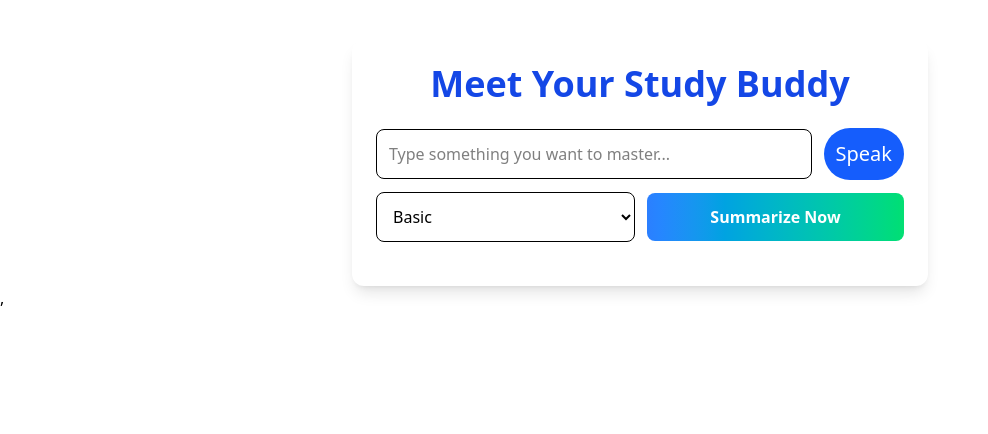
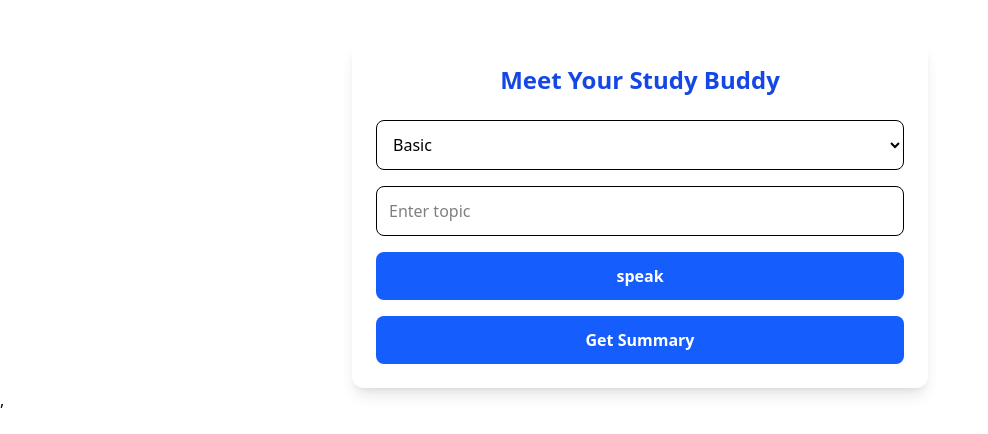
Before and after one commit to muskanatwork/ai-study-buddy, a React (Vite) app in the folder client/: page / in a window 1280 px wide. Shown: the top 434 px of the page, without its empty margins (0-988 px from the left). Built offline with nearby package versions, Linux system fonts and the light colour scheme.

Commit message:
created-dropdown

```diff
--- a/client/src/component/Summary.jsx
+++ b/client/src/component/Summary.jsx
@@ -1,3 +1,4 @@
+
 import { useState, useEffect } from "react";
 import { useNavigate } from "react-router-dom";
 
@@ -71,7 +72,9 @@ function SummaryQuiz() {
 
     const timer = setInterval(() => {
       setTimeLeft((prev) => {
-        if (prev === 1) handleSubmit();
+        if (prev === 1) {
+          handleSubmit();
+        }
         return prev - 1;
       });
     }, 1000);
@@ -101,8 +104,11 @@ function SummaryQuiz() {
     setPercentage(percent);
     setSubmitted(true);
     setTimeLeft(null);
+
     setShowQuiz(false);
   }
+
+
 
 function startListening() {
   const SpeechRecognition =
@@ -125,51 +131,47 @@ function SummaryQuiz() {
   recognition.start();
 }
 
+
+
+
   return (
     <div className="max-w-xl mx-auto mt-10 p-6 bg-white shadow-lg rounded-xl">
-      <h2 className="text-4xl font-extrabold text-center mb-6 text-blue-700">
-        Meet Your Study Buddy
-      </h2>
+      <h2 className="text-2xl font-bold text-center mb-6 text-blue-700">
+Meet Your Study Buddy      </h2>
 
-
-      <div className="flex flex-col gap-3 mb-5">
-
-        <div className="flex items-center gap-3">
-          <input
-            type="text"
-            placeholder="Type something you want to master..."
-            value={topic}
-            onChange={(e) => setTopic(e.target.value)}
-            className="flex-1 p-3 border rounded-lg outline-none focus:ring-2 focus:ring-blue-400"
-          />
-
-          <button
-            onClick={startListening}
-            className="p-3 bg-blue-600 hover:bg-blue-700 text-white rounded-full text-xl flex items-center justify-center"
-          >Speak
-            <i className="fa-solid fa-microphone"></i>
-          </button>
-        </div>
-
-        <div className="flex items-center gap-3">
       <select
         value={level}
         onChange={(e) => setLevel(e.target.value)}
-            className="p-3 border rounded-lg flex-1"
+        className="w-full p-3 border rounded-lg mb-4"
       >
         <option value="basic">Basic</option>
         <option value="intermediate">Intermediate</option>
         <option value="advanced">Advanced</option>
       </select>
 
+<input
+        type="text"
+        placeholder="Enter topic"
+        value={topic}
+        onChange={(e) => setTopic(e.target.value)}
+        className="w-full p-3 border rounded-lg mb-4 outline-none focus:ring-2 focus:ring-blue-400"
+      />
+      <button onClick={startListening}
+      className="w-full bg-blue-600 hover:bg-blue-700 text-white font-semibold py-3 rounded-lg transition"
+      >
+        <p>speak</p>
+       <i class="fa-solid fa-microphone"></i>
+      </button>
+
+      <div className="my-4"></div>
+
+      {/* SUMMARY BUTTON */}
       <button
         onClick={getSummary}
-            className="flex-1 bg-gradient-to-r from-blue-500 to-green-400 hover:opacity-90 text-white font-semibold p-3 rounded-lg transition"
+        className="w-full bg-blue-600 hover:bg-blue-700 text-white font-semibold py-3 rounded-lg transition"
       >
-            Summarize Now
+      Get Summary
       </button>
-        </div>
-      </div>
 
       {loading && <p className="text-center mt-4">Loading...</p>}
 
@@ -214,10 +216,11 @@ function SummaryQuiz() {
         </div>
       )}
 
+      {/* QUIZ */}
       {showQuiz && quiz.length > 0 && (
         <div className="mt-6 bg-gray-100 p-4 rounded-lg">
           <div className="text-center text-red-600 text-xl font-bold mb-4">
-             Time Left: {timeLeft}s
+            ⏳ Time Left: {timeLeft}s
           </div>
 
           <h3 className="text-lg font-semibold mb-4">
@@ -270,6 +273,7 @@ function SummaryQuiz() {
         </div>
       )}
 
+      {/* SCORE */}
       {submitted && (
         <div className="mt-6 p-4 bg-blue-100 rounded-lg text-center">
           <h3 className="text-2xl font-bold text-green-700">
```
Lines whose indentation alone changed are shown as unchanged.
